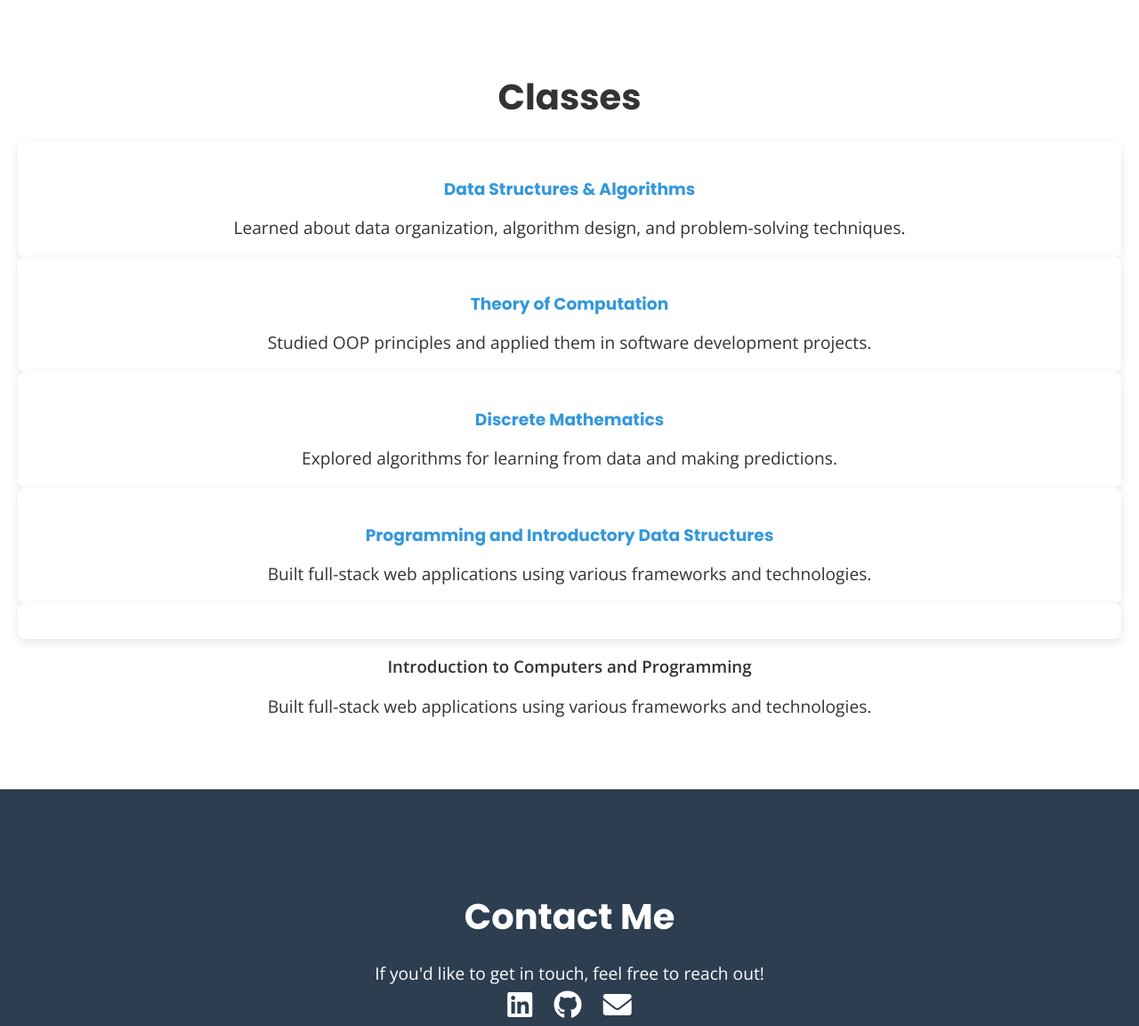
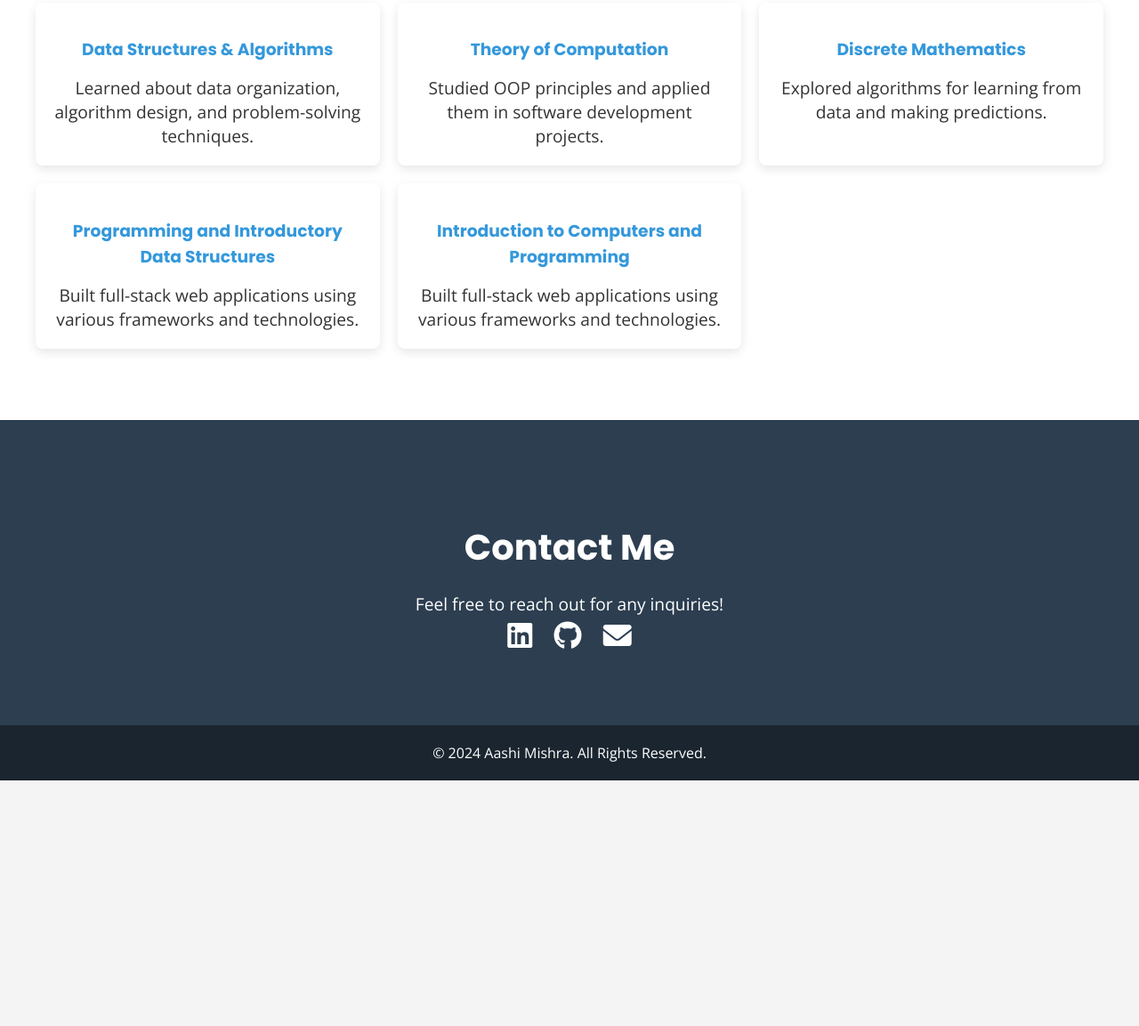
Before and after one commit to am3005/aashim_portfolio, a plain HTML site: page index.html in a window 1280 px wide. Shown: the part 2253-3406 px from the top of the page at 89% size. After the commit the page ends 3130 px from the top, so only its background shows below. Drawn offline with nearby package versions, Linux system fonts and the light colour scheme.

Commit message:
fix formatting

```diff
--- a/index.html
+++ b/index.html
@@ -164,6 +164,14 @@
             background-color: #fff;
         }
 
+        .class-cards {
+            display: grid;
+            grid-template-columns: repeat(auto-fit, minmax(300px, 1fr));
+            gap: 20px;
+            max-width: 1200px;
+            margin: 0 auto;
+        }
+
         .class-card {
             background-color: white;
             border-radius: 8px;
@@ -273,16 +281,16 @@
                 <h3>EECS 280 P5: Machine Learning</h3>
                 <p>Developed machine learning models to analyze and predict data trends.</p>
             </div>
-            <div class="project-card"></div>
+            <div class="project-card">
                 <h3>EECS 281 P1: Pathfinding</h3>
                 <p>Stacks, Queues, and Deques to create a pathfinding algorithm.</p>
             </div>
-            <div class="project-card"></div>
+            <div class="project-card">
                 <h3>Heliophysics</h3>
                 <p>Developing software pipeline to predict solar flare events.</p>
                 <a href="https://github.com/yourusername/heliophysics" target="_blank">View on GitHub</a>
             </div>
-            <div class="project-card"></div>
+            <div class="project-card">
                 <h3>MBASED</h3>
                 <p>Mixed boolean arithmetic deobfuscation plugin.</p>
                 <a href="https://github.com/yourusername/heliophysics" target="_blank">View on GitHub</a>
@@ -310,7 +318,7 @@
                 <h3>Programming and Introductory Data Structures</h3>
                 <p>Built full-stack web applications using various frameworks and technologies.</p>
             </div>
-            <div class="class-card"></div>
+            <div class="class-card">
                 <h3>Introduction to Computers and Programming</h3>
                 <p>Built full-stack web applications using various frameworks and technologies.</p>
             </div>
@@ -320,7 +328,7 @@
     <!-- Contact Section -->
     <section id="contact">
         <h2>Contact Me</h2>
-        <p>If you'd like to get in touch, feel free to reach out!</p>
+        <p>Feel free to reach out for any inquiries!</p>
         <div class="contact-icons">
             <a href="https://www.linkedin.com/in/aashi-mishra/" target="_blank"><i class="fab fa-linkedin"></i></a>
             <a href="https://github.com/am3005" target="_blank"><i class="fab fa-github"></i></a>
@@ -330,7 +338,7 @@
 
     <!-- Footer -->
     <footer>
-        <p>&copy; 2024 Aashi Mishra. All rights reserved.</p>
+        <p>&copy; 2024 Aashi Mishra. All Rights Reserved.</p>
     </footer>
 
 </body>
```
